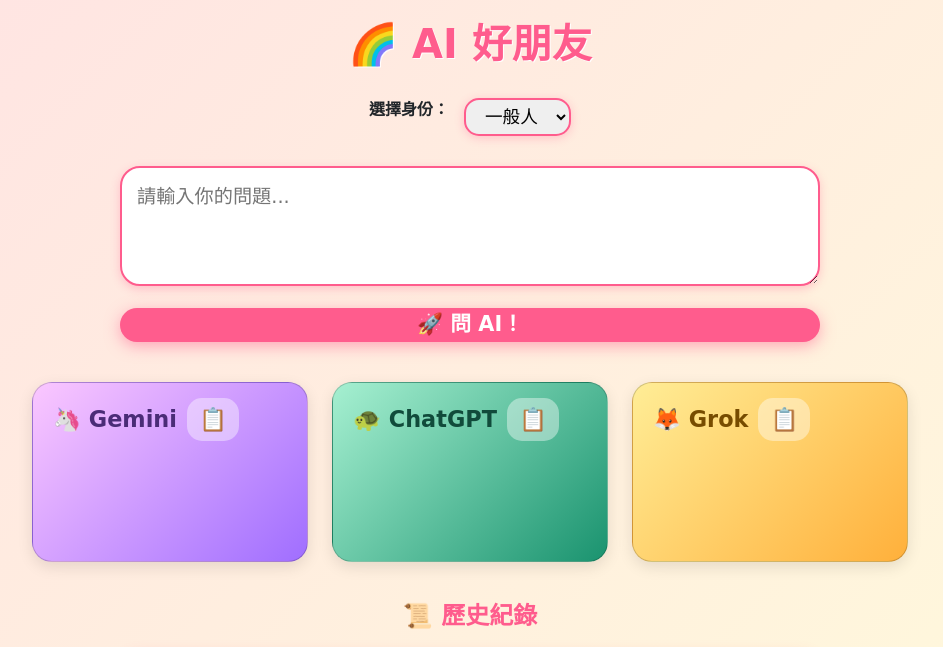
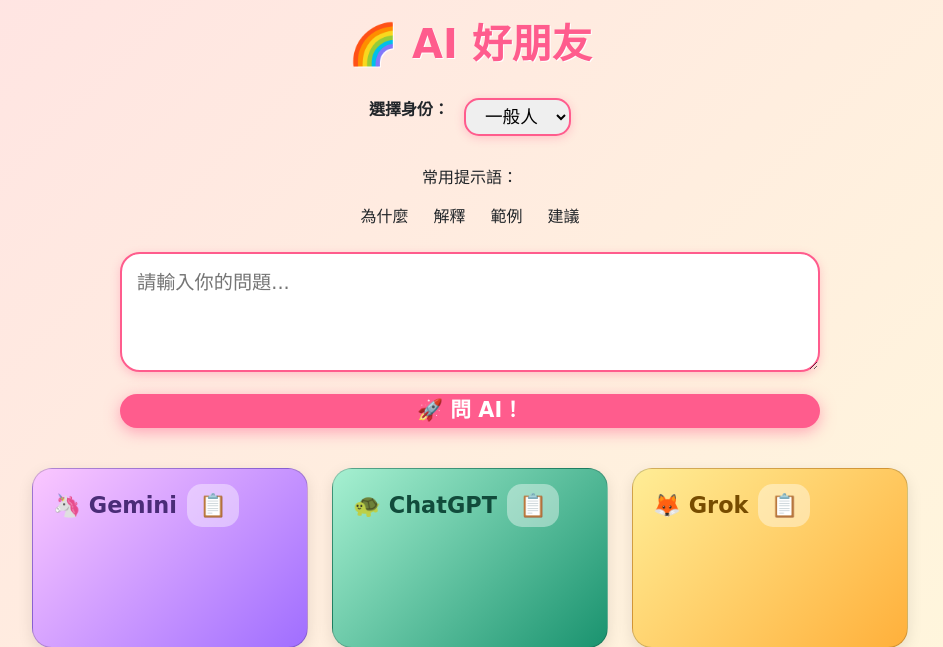
Before and after one commit to qiuguanjie989-maker/-2266, a Flask app: page / in a window 1280 px wide. Shown: the top 647 px of the page, without its empty margins (170-1113 px from the left). Run offline with Flask 3, Linux system fonts and the light colour scheme.

Commit message:
Add common prompt buttons to input area
Added common prompt buttons for user input.

```diff
--- a/project/templates/index.html
+++ b/project/templates/index.html
@@ -22,7 +22,15 @@
       <option value="高中生">高中生</option>
     </select>
   </div>
-
+  <div class="mb-3 d-flex flex-column align-items-center">
+    <label class="form-label">常用提示語：</label>
+    <div class="btn-group" role="group">
+      <button type="button" class="btn custom-btn" onclick="addCommonPrompt('為什麼')">為什麼</button>
+      <button type="button" class="btn custom-btn" onclick="addCommonPrompt('解釋')">解釋</button>
+      <button type="button" class="btn custom-btn" onclick="addCommonPrompt('範例')">範例</button>
+      <button type="button" class="btn custom-btn" onclick="addCommonPrompt('建議')">建議</button>
+    </div>
+  </div>
   <div class="input-area">
     <textarea
       id="question"
@@ -216,6 +224,13 @@
     });
 
     updateHistoryList();
+
+    //提示詞按鈕
+         function addCommonPrompt(text) {
+        const userInput = document.getElementById('question');
+        userInput.value = userInput.value ? userInput.value + ' ' + text : text;
+        updateCharCount();
+    }
   </script>
 </body>
 </html>
```
